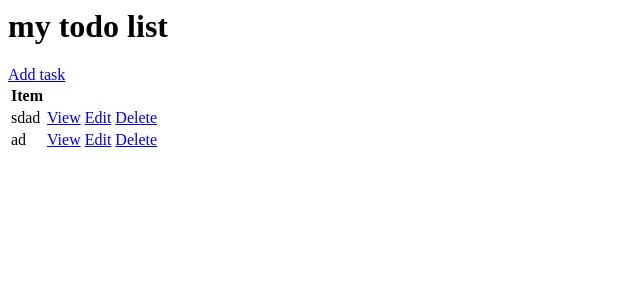
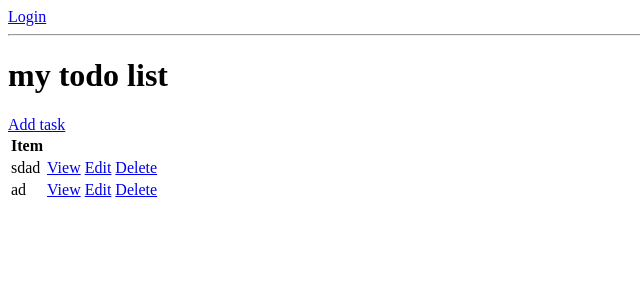
Before and after one commit to MAli-539/TaskFlow, a Django app: page / in a window 1280 px wide. Shown: the top 300 px of the page, without its empty margins (0-640 px from the left). Run offline with Django 4.2, Linux system fonts and the light colour scheme; data comes from the database, SQL or seed files in the repository; both versions use the stored data as it was after the commit.

Commit message:
added login/logout function

```diff
--- /dev/null
+++ b/base/templates/base/login.html
@@ -0,0 +1,6 @@
+<h1>Login</h1>
+
+<form method="post">
+  {% csrf_token %} {{ form.as_p }}
+  <input type="submit" value="Login" />
+</form>
--- a/base/templates/base/task_list.html
+++ b/base/templates/base/task_list.html
@@ -1,4 +1,13 @@
+{% if request.user.is_authenticated %}
+<p>{{request.user}}</p>
+<a href="{% url 'logout' %}">Logout</a>
+{% else %}
+<a href="{% url 'login' %}">Login</a>
+{% endif %}
+
+<hr />
 <h1>my todo list</h1>
+
 <a href="{% url 'task-create' %}">Add task</a>
 <table>
   <tr>
--- a/base/urls.py
+++ b/base/urls.py
@@ -1,7 +1,11 @@
 from django.urls import path
-from . views import TaskList, TaskDetail, TaskCreate, TaskUpdate, DeleteView
+from . views import TaskList, TaskDetail, TaskCreate, TaskUpdate, DeleteView, CustomLoginView
+from django.contrib.auth.views import LogoutView
 
 urlpatterns = [
+    path('login/', CustomLoginView.as_view(), name='login'),
+    path('logout/', LogoutView.as_view(next_page='login'), name='logout'),
+
     path('', TaskList.as_view(), name='tasks'),
     path('task/<int:pk>/', TaskDetail.as_view(), name='task'),
     path('task-create/', TaskCreate.as_view(), name='task-create'),
--- a/base/views.py
+++ b/base/views.py
@@ -3,9 +3,21 @@ from django.views.generic.list import ListView
 from django.views.generic.detail import DetailView
 from django.views.generic.edit import CreateView, UpdateView, DeleteView
 from django.urls import reverse_lazy
+
+from django.contrib.auth.views import LoginView
+
 from .models import Task
 
 # Create your views here.
+
+class CustomLoginView(LoginView):
+    template_name = 'base/login.html'
+    fields = '__all__'
+    redirect_authenticated_user = True
+
+    def get_success_url(self):
+        return reverse_lazy('tasks')
+
 class TaskList(ListView):
     model = Task
     context_object_name = 'tasks'
```
Also changed, not shown: db.sqlite3.
